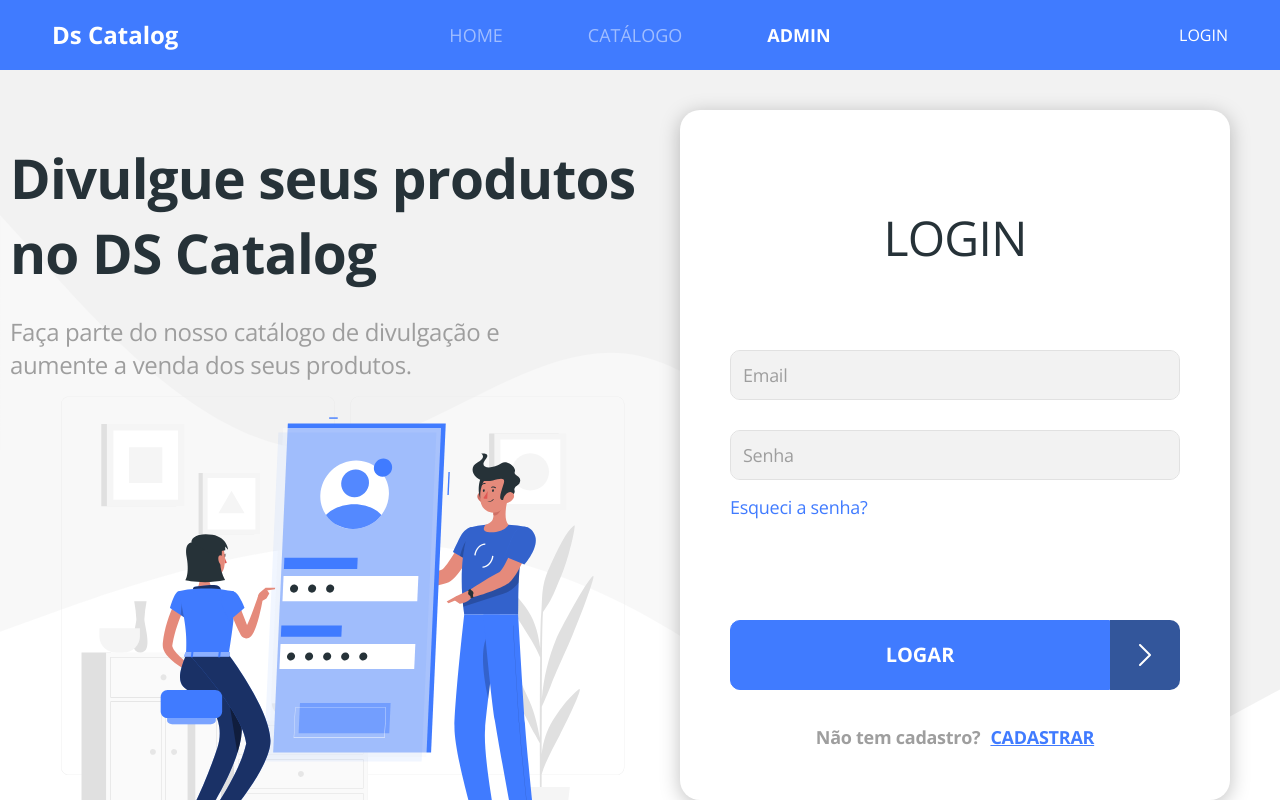
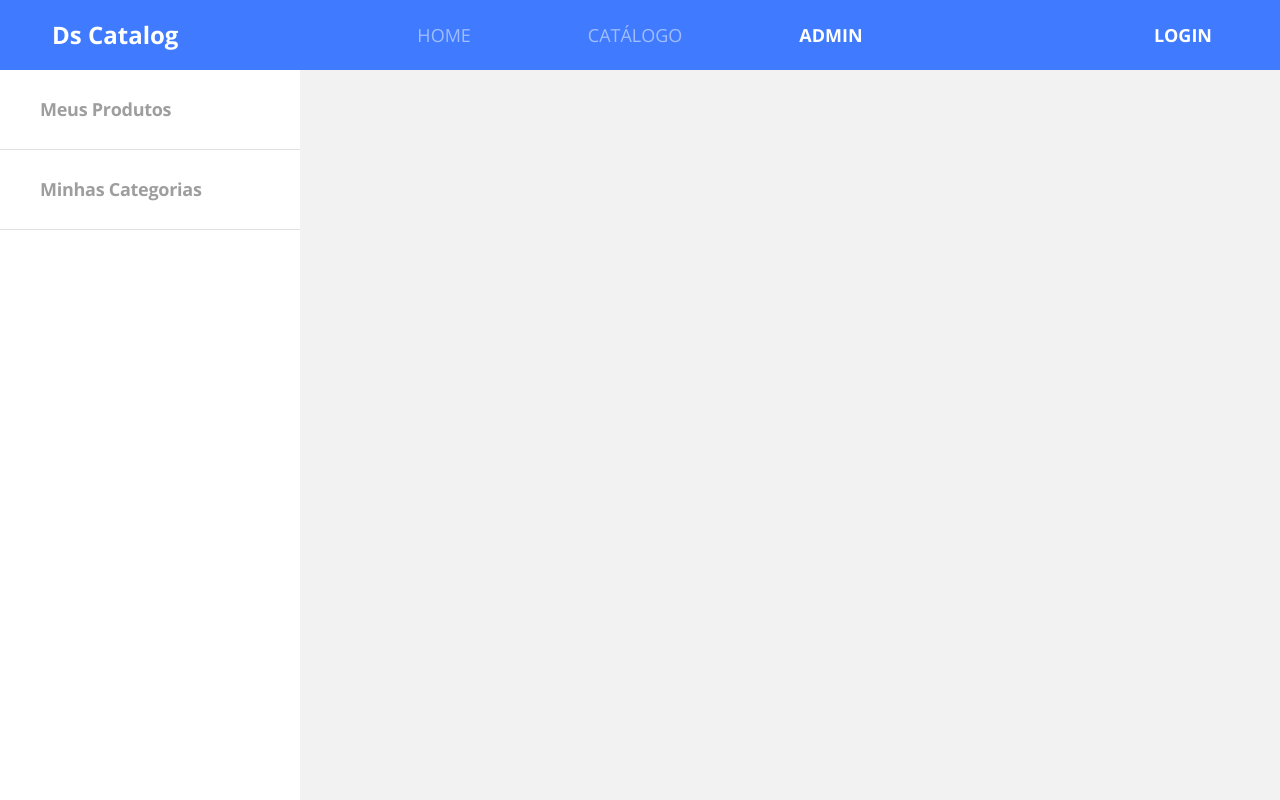
Before and after one commit to sirAndre1337/dscatalog, a React (Create React App) app in the folder front-web/: page /admin/auth in a window 1280 px wide. Before the commit this address led to /admin/auth/login. Shown: the top 800 px of the page. Built offline with nearby package versions, Linux system fonts and the light colour scheme.

Commit message:
Opçao de login/logout na navBar

```diff
--- a/front-web/src/Routes.tsx
+++ b/front-web/src/Routes.tsx
@@ -20,8 +20,8 @@ const Routes = () => (
             <Route path="/products/:productId">
                 <ProductDetails />
             </Route>
-            <Redirect from='/admin/auth' to="/admin/auth/login" exact/>
-            <Route path="/admin/auth">
+            <Redirect from='/auth' to="auth/login" exact/>
+            <Route path="/auth">
                 <Auth />
             </Route>
             <Redirect from='/admin' to="/admin/products" exact/>
--- a/front-web/src/core/components/Navbar/index.tsx
+++ b/front-web/src/core/components/Navbar/index.tsx
@@ -1,7 +1,25 @@
 import './styles.scss';
-import { Link , NavLink} from 'react-router-dom';
+import { Link, NavLink, useLocation } from 'react-router-dom';
+import React, { useEffect, useState } from 'react';
+import { getAccessTokenDecode, logout } from 'core/utils/auth';
 
-const Navbar = () => (
+
+const Navbar = () => {
+
+    const [user,setUser] = useState('');
+    const location = useLocation();
+
+    useEffect(() => {
+        const userData = getAccessTokenDecode();
+        setUser(userData.user_name);
+    }, [location]);
+
+    const handleLogout = (event: React.MouseEvent<HTMLAnchorElement, MouseEvent>) => {
+        event.preventDefault();
+        logout();
+    }
+
+    return (
         <nav className="row bg-primary main-nav">
             <div className="col-3">
                 <Link to="/" className='nav-logo-text'>
@@ -11,28 +29,43 @@ const Navbar = () => (
             <div className="col-6">
                 <ul className='main-menu'>
                     <li>
-                    <NavLink to="/"  exact>
+                        <NavLink className='nav-link' to="/" exact>
                             HOME
                         </NavLink>
                     </li>
                     <li>
-                    <NavLink to="/products">
+                        <NavLink className='nav-link' to="/products">
                             CATÁLOGO
                         </NavLink>
                     </li>
                     <li>
-                    <NavLink to="/admin">
+                        <NavLink className='nav-link' to="/admin">
                             ADMIN
                         </NavLink>
                     </li>
                 </ul>
             </div>
             <div className='col-3 nav-login'>
-            <Link to="/admin/auth/login">
-                login
+            {user && (
+                <>
+                        {user}
+                    <a
+                        href="#logout"
+                        className='nav-link active d-inline'
+                        onClick={handleLogout}
+                        >
+                        LOGOUT
+                    </a>
+                </>
+            )}
+            {!user && (
+                    <Link to="/auth/login" className='nav-link active'>
+                        LOGIN
                     </Link>
+            )}
             </div>
         </nav>
-);
+    )
+};
 
 export default Navbar;
--- a/front-web/src/core/components/Navbar/styles.scss
+++ b/front-web/src/core/components/Navbar/styles.scss
@@ -14,15 +14,16 @@
 
 .main-menu {
     display: flex;
-    font-size: 18px;
     justify-content: center;
 
     li:nth-child(2) {
         margin-left: 85px;
         margin-right: 85px;
     }
+}
 
-    a {
+.nav-link {
+    font-size: 18px;
     font-style: normal;
     color: rgba(255, 255, 255, 0.5);
     &.active {
@@ -34,22 +35,8 @@
         color: #FFF;
     }
 }
-}
 
 .nav-login {
     text-align: right;
     text-transform: uppercase;
-
-    a {
-        font-style: normal;
-        color: #FFF;
-        &.active {
-            font-weight: bold;
-            color: #FFF;
 }
-
-        &:hover {
-            color: #FFF;
-        }
-    }
-}
--- a/front-web/src/core/components/Routes/PrivateRoute.tsx
+++ b/front-web/src/core/components/Routes/PrivateRoute.tsx
@@ -17,7 +17,7 @@ const PrivateRoute = ({ children, path, allowedRoutes}: Props) => {
                     return (
                         <Redirect
                         to={{
-                            pathname: "/admin/auth/login",
+                            pathname: "/auth/login",
                             state: { from: location }
                         }}
                     />
--- a/front-web/src/core/utils/auth.ts
+++ b/front-web/src/core/utils/auth.ts
@@ -1,4 +1,5 @@
 import jwtDecode from "jwt-decode";
+import history from "./history";
 
 export const CLIENT_ID  = 'dscatalog';
 export const CLIENT_SECRET = 'dscatalog123';
@@ -69,3 +70,8 @@ export const isAllowedByRole = (routeRoles: Role[] = []) => {
     // Verifica se as roles do usuario existem na role passada por parametro
     return routeRoles.some(role => authorities?.includes(role));
 }
+
+export const logout = () => {
+    localStorage.removeItem('authData');
+    history.replace('/auth/login');
+}
--- a/front-web/src/core/utils/request.ts
+++ b/front-web/src/core/utils/request.ts
@@ -1,7 +1,6 @@
 import axios, { Method } from "axios";
 import qs from 'qs';
-import { CLIENT_ID, CLIENT_SECRET, getSessionData } from "./auth";
-import history from './history';
+import { CLIENT_ID, CLIENT_SECRET, getSessionData, logout } from "./auth";
 
 type RequestParams = {
     method?: Method;
@@ -23,7 +22,7 @@ axios.interceptors.response.use(function(response) {
     return response;
 }, function (error) {
     if (error.response.status === 401) {
-        history.push('/admin/auth/login');
+        logout();
     }
     return Promise.reject(error);
 });
--- a/front-web/src/pages/Admin/components/Products/Form/index.tsx
+++ b/front-web/src/pages/Admin/components/Products/Form/index.tsx
@@ -40,7 +40,7 @@ const Form = () => {
         .then(() => {
             history.push('/products')
         }).catch(() => {
-            // history.push('/admin/auth')
+            // history.push('/auth/login')
         });
     }
 
--- a/front-web/src/pages/Auth/components/Login/index.tsx
+++ b/front-web/src/pages/Auth/components/Login/index.tsx
@@ -70,7 +70,7 @@ const Login = () => {
                     <div className='invalid-feedback d-block'>
                         {errors.password.message}
                     </div>}
-                    <Link to="/admin/auth/recover" className='login-link-recover'>
+                    <Link to="/auth/recover" className='login-link-recover'>
                         Esqueci a senha?
                     </Link>
                     <div className='login-submit'>
@@ -80,7 +80,7 @@ const Login = () => {
                         <span className='not-registered'>
                             Não tem cadastro?
                         </span>
-                        <Link to="/admin/auth/register" className='login-link-register'>
+                        <Link to="/auth/register" className='login-link-register'>
                             CADASTRAR
                         </Link>
                     </div>
--- a/front-web/src/pages/Auth/index.tsx
+++ b/front-web/src/pages/Auth/index.tsx
@@ -16,13 +16,13 @@ const Auth = () => (
         </div>
         <div className='auth-content'>
             <Switch>
-                <Route path="/admin/auth/login">
+                <Route path="/auth/login">
                     <Login />
                 </Route>
-                <Route path="/admin/auth/register">
+                <Route path="/auth/register">
                     <h1>registrar</h1>
                 </Route>
-                <Route path="/admin/auth/recover">
+                <Route path="/auth/recover">
                     <h1>recupar</h1>
                 </Route>
             </Switch>
```
Lines whose indentation alone changed are shown as unchanged.
